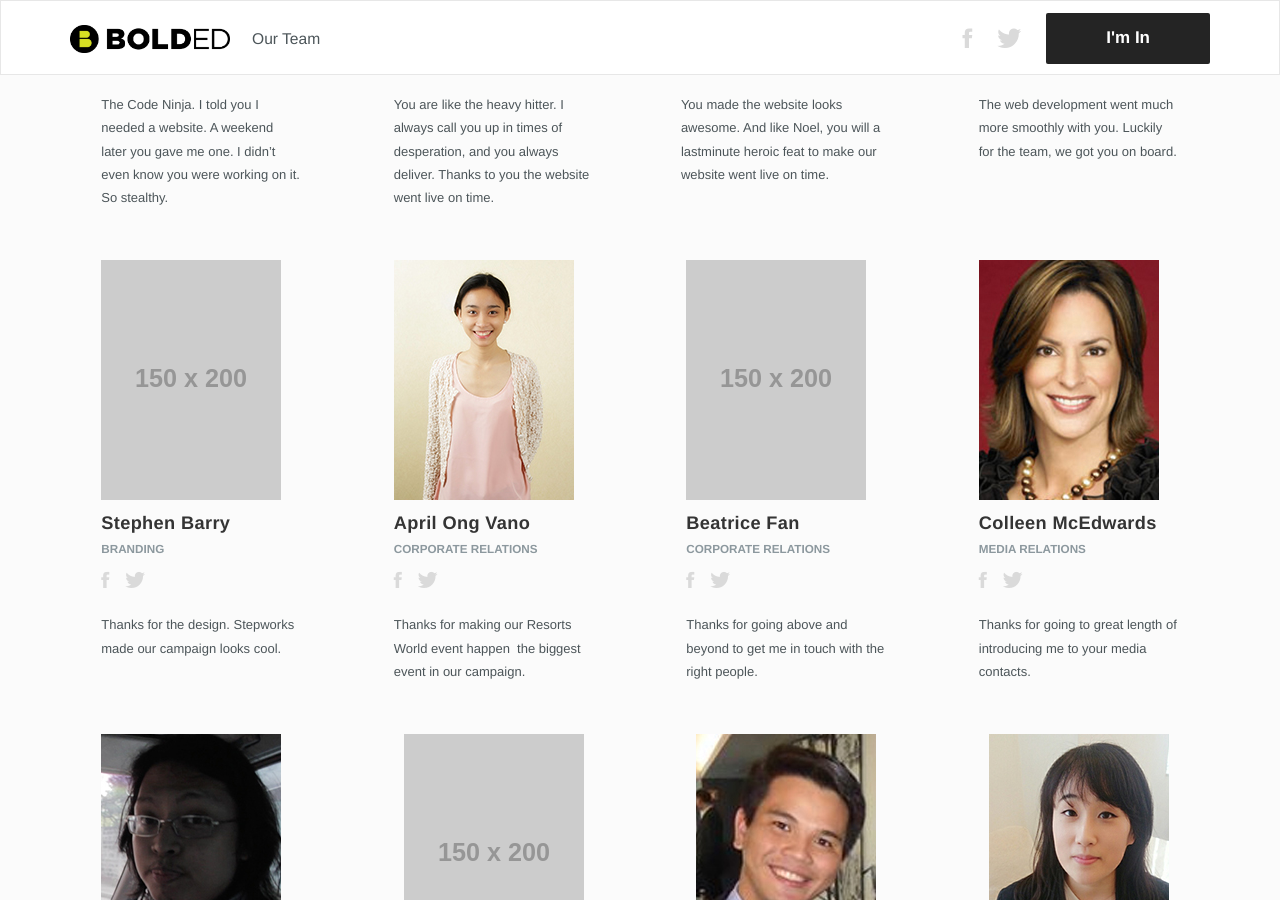
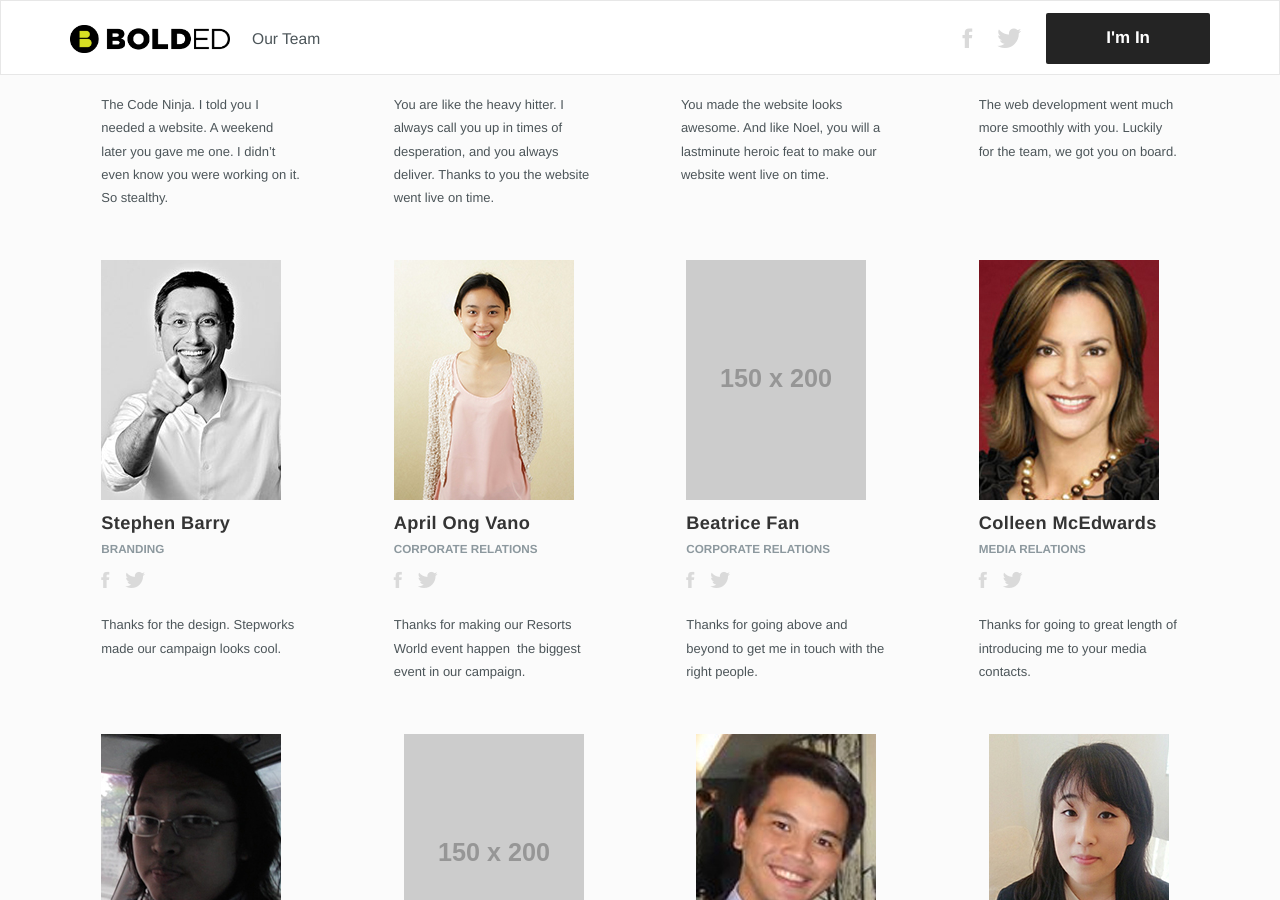
Before and after one commit to codedred/bolded, a Jekyll site: the page built from team.html, in a window 1280 px wide and 900 px high, scrolled down 4228 px. Built offline with Jekyll 4.4.1, drawn with Linux system fonts in a browser that asks for light colours; nearby versions of some CDN libraries; some web fonts are replaced.

Commit message:
quick fixes and adds stephen's photo

```diff
--- a/_includes/team_members.html
+++ b/_includes/team_members.html
@@ -64,7 +64,7 @@
 						</div>
 						<div class="member-content">
 							<p class="member-desc">Ruel Dahis Antipuesto is an engineer turned filmmaker. When the digital filmmaking revolution happened in the late 90's, he taught himself audiovisual storytelling by making animations & documentaries. In 2004, the animated short film, "The Snake's Pit" won him his first national award. In 2007, the full length movie he co­directed won in India & was in exhibition in Germany, Korea and the US. Soon after, his documentary projects have been acquired for distribution & one won the grand prize in the U.N. MDG competition. Through the years he has accumulated several awards as his works have been included in various local and international competitions and exhibitions, including Portugal, UK, Germany, Korea, USA, India, France, Spain, Venice, Canada, Switzerland and Asean region. Lately, Ruel is getting more involved in international projects while running a marketing communications company in Cebu and continue making movies at the same time. As a hobby, he does audiovisual reverse engineering over a glass of iced soda.</p>
-							<blockquote class="member-note">Thanks for saying yes to all the 5am call times (blame Sharon). And your jokes, your black Under Armor t­shirt, and of course your awesome shots.</p>
+							<blockquote class="member-note">Thanks for saying yes to all the 5am call times (blame Sharon). And your jokes, your black Under Armor t­shirt, and of course your awesome shots.</blockquote>
 						</div>
 					</div>
         </div>
@@ -84,7 +84,7 @@
 						</div>
 						<div class="member-content">
 							<p class="member-desc">Haifa is a software developer and directress of Developers Connect (DevCon) Philippines. She got her degree in Computer Science at Xavier University – Ateneo de Cagayan where she led the growth of few student organizations in her university. After college, she started her career as mobile developer making iOS and Android apps at NMG Resources, Inc. During this time, she got involved with Developers Connect (DevCon), a volunteer organization promoting collaboration and competence among developers. Then she started volunteering actively in its nationwide initiatives and eventually got offered to the role of Executive Director.</p>
-							<blockquote class="member-note">You’ve done everything I’ve asked and more. You always say yes to everything. Our campaign needs more Haifas.</p>
+							<blockquote class="member-note">You’ve done everything I’ve asked and more. You always say yes to everything. Our campaign needs more Haifas.</blockquote>
 						</div>
           </div>
         </div>
@@ -322,7 +322,7 @@
       <div class="row">
         <div class="col-md-3">
 					<div class="member-item">
-						<img src="http://placehold.it/150x200" class="img-responsive member-image" />
+						<img src="./assets/images/team/stephen.jpg" class="img-responsive member-image" />
 						<h4 class="member-name">Stephen Barry</h4>
 						<p class="member-title">Branding</p>
 						<div class="member-misc">
```
Also changed, not shown: assets/images/team/stephen.jpg (added).
